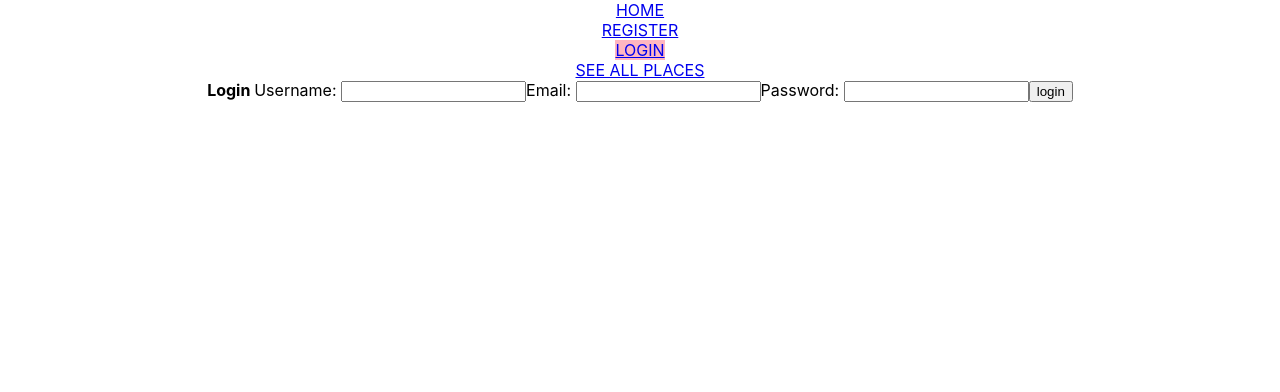
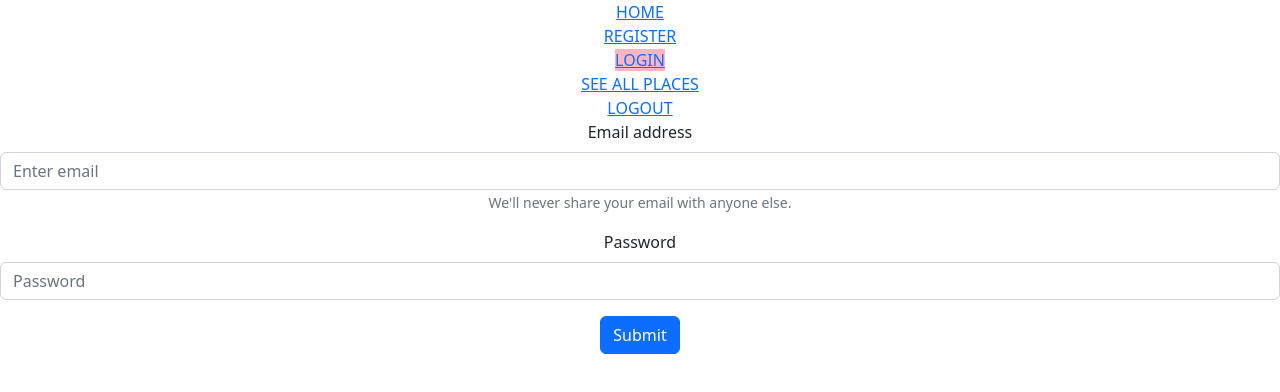
Before and after one commit to mickey-40/burgers_and_beers_frontend, a React (Create React App) app in the folder burgers_and_beers_frontend/: page /login in a window 1280 px wide. Shown: the top 392 px of the page. Built offline with nearby package versions, Linux system fonts and the light colour scheme; no server answers.

Commit message:
react login and register forms

```diff
--- a/burgers_and_beers_frontend/package.json
+++ b/burgers_and_beers_frontend/package.json
@@ -6,7 +6,9 @@
     "@testing-library/jest-dom": "^5.16.5",
     "@testing-library/react": "^13.4.0",
     "@testing-library/user-event": "^13.5.0",
+    "bootstrap": "^5.2.2",
     "react": "^18.2.0",
+    "react-bootstrap": "^2.6.0",
     "react-dom": "^18.2.0",
     "react-router-dom": "^6.4.3",
     "react-scripts": "5.0.1",
--- a/burgers_and_beers_frontend/src/App.js
+++ b/burgers_and_beers_frontend/src/App.js
@@ -40,7 +40,7 @@ export default function App() {
     e.preventDefault()
     const url = baseUrl + '/api/v1/user/login'
     const loginBody = {
-      username: e.target.username.value,
+
       email: e.target.email.value,
       password: e.target.password.value
 
@@ -110,6 +110,7 @@ export default function App() {
         <Route path="/" element={<Home />}/>
         <Route path="register" element={<RegisterUser register={register} />}/>
         <Route path="login" element={<LoginUser loginUser={loginUser} />}/>
+        <Route path="logout" element={<LoginUser loginUser={loginUser} />}/>
         <Route path="places" element={<PlacesContainer places={places} />}/>
         {/* not mandatory to put a "/" at the beginning of a route */}
 
--- a/burgers_and_beers_frontend/src/components/LoginUser.jsx
+++ b/burgers_and_beers_frontend/src/components/LoginUser.jsx
@@ -1,14 +1,30 @@
-export default function LoginUser(props) {
+import {Button, Form} from 'react-bootstrap';
+
+import 'bootstrap/dist/css/bootstrap.min.css'
+
+ function LoginUser(props) {
   return(
-    <form onSubmit={props.loginUser}>
-        <strong>Login </strong>
-        <label htmlFor="name">Username: </label>
-        <input type="text" id="name" name="username"/>
-        <label htmlFor="name">Email: </label>
-        <input type="text" id="email" name="email"/>
-        <label htmlFor="name">Password: </label>
-        <input type="text" id="password" name="password"/>
-        <input type="submit" value="login" />
-    </form>
+    <Form onSubmit={props.loginUser}>
+          <Form.Group className="mb-3" controlId="formBasicEmail">
+            <Form.Label>Email address</Form.Label>
+            <Form.Control type="email" placeholder="Enter email" name="email" />
+            <Form.Text className="text-muted">
+              We'll never share your email with anyone else.
+            </Form.Text>
+          </Form.Group>
+
+          <Form.Group className="mb-3" controlId="formBasicPassword">
+            <Form.Label>Password</Form.Label>
+            <Form.Control type="password" placeholder="Password" name="password"/>
+          </Form.Group>
+
+          <Button variant="primary" type="submit">
+            Submit
+          </Button>
+    </Form>
+
+
   )
 }
+
+export default LoginUser
--- a/burgers_and_beers_frontend/src/components/NavBar.jsx
+++ b/burgers_and_beers_frontend/src/components/NavBar.jsx
@@ -16,6 +16,9 @@ export default function NavBar() {
           <NavLink to="login" style={({isActive})=>isActive ? activeStyle : undefined }>LOGIN</NavLink>
           <br/>
           <NavLink to="places" style={({isActive})=>isActive ? activeStyle : undefined }>SEE ALL PLACES</NavLink>
+          <br/>
+          <NavLink to="logout" style={({isActive})=>isActive ? activeStyle : undefined }>LOGOUT</NavLink>
+          <br/>
         </nav>
     )
 }
--- a/burgers_and_beers_frontend/src/components/PlacesContainer.jsx
+++ b/burgers_and_beers_frontend/src/components/PlacesContainer.jsx
@@ -1,4 +1,5 @@
-import {useNavigate} from 'react-router-dom';
+import {useNavigate} from 'react-router-dom'
+import {Button, Card} from 'react-bootstrap'
 
 const PlacesContainer = (props) =>{
 
--- a/burgers_and_beers_frontend/src/components/RegisterUser.jsx
+++ b/burgers_and_beers_frontend/src/components/RegisterUser.jsx
@@ -1,14 +1,34 @@
-export default function RegisterUser(props) {
+import {Button, Form} from 'react-bootstrap';
+
+import 'bootstrap/dist/css/bootstrap.min.css'
+
+ function RegisterUser(props) {
   return(
-    <form id="register-form" onSubmit={props.register}>
-        <strong>Register </strong>
-        <label htmlFor="name">Username: </label>
-        <input type="text" id="name" name="username"/>
-        <label htmlFor="name">Email: </label>
-        <input type="text" id="email" name="email"/>
-        <label htmlFor="name">Password: </label>
-        <input type="text" id="password" name="password"/>
-        <input type="submit" value="signup" />
-    </form>
+    <Form onSubmit={props.loginUser}>
+          <Form.Group className="mb-3" controlId="formBasicUsername">
+            <Form.Label>Username:</Form.Label>
+            <Form.Control type="text" placeholder="Username" name="username"/>
+          </Form.Group>
+          <Form.Group className="mb-3" controlId="formBasicEmail">
+            <Form.Label>Email address</Form.Label>
+            <Form.Control type="email" placeholder="Enter email" name="email" />
+            <Form.Text className="text-muted">
+              We'll never share your email with anyone else.
+            </Form.Text>
+          </Form.Group>
+
+          <Form.Group className="mb-3" controlId="formBasicPassword">
+            <Form.Label>Password</Form.Label>
+            <Form.Control type="password" placeholder="Password" name="password"/>
+          </Form.Group>
+
+          <Button variant="primary" type="submit">
+            Submit
+          </Button>
+    </Form>
+
+
   )
 }
+
+export default RegisterUser
```
Also changed, not shown: burgers_and_beers_frontend/src/logo.svg (deleted), 1 other file (tests, documents, lock files or other folders).
